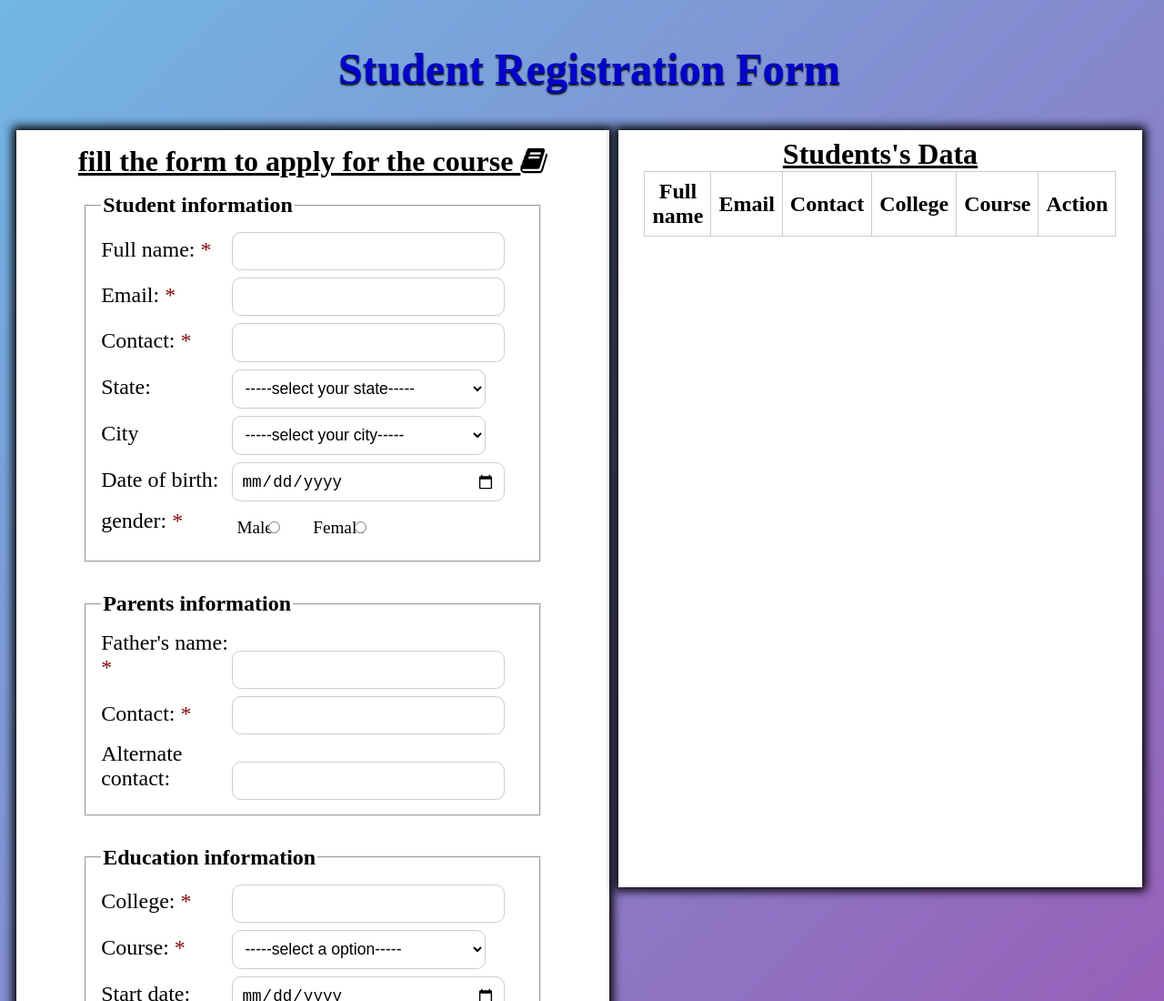
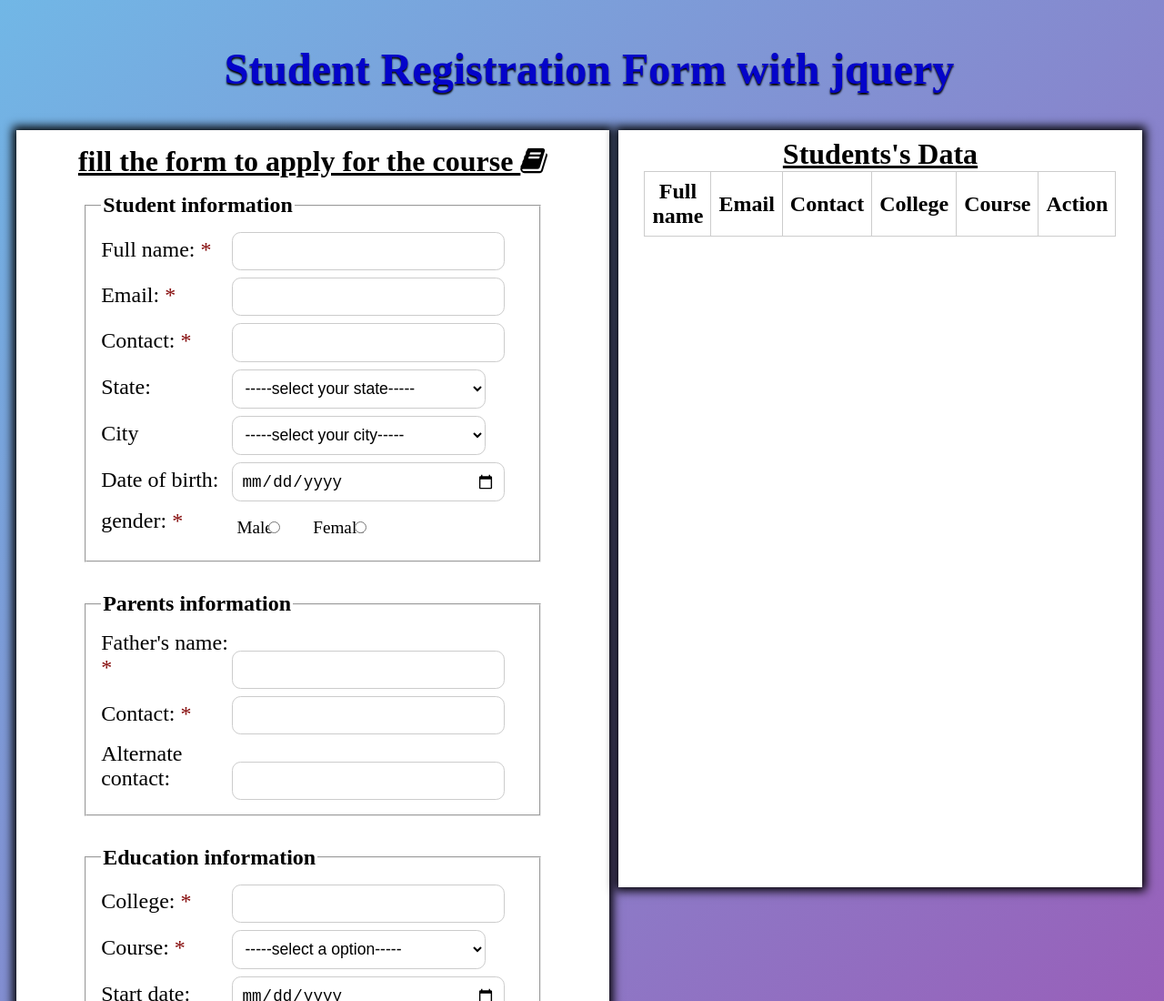
Before and after one commit to SsagarikaR/Demo, a plain HTML site: page demo.html in a window 1280 px wide. Shown: the top 1100 px of the page at 91% size. Drawn offline with Linux system fonts and the light colour scheme.

Commit message:
commit of jquery

```diff
--- a/demo.html
+++ b/demo.html
@@ -9,7 +9,7 @@
   </head>
   <body>
     <div class="heading">
-      <h1>Student Registration Form </h1>
+      <h1>Student Registration Form  with jquery</h1>
       <h2 class="submit-text"></h2>
     </div>
     <div class="body-container">
```
